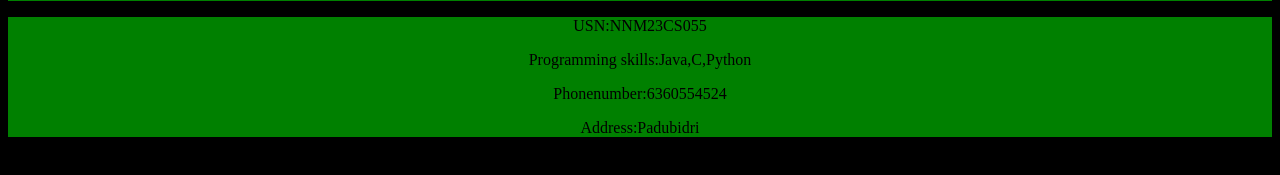
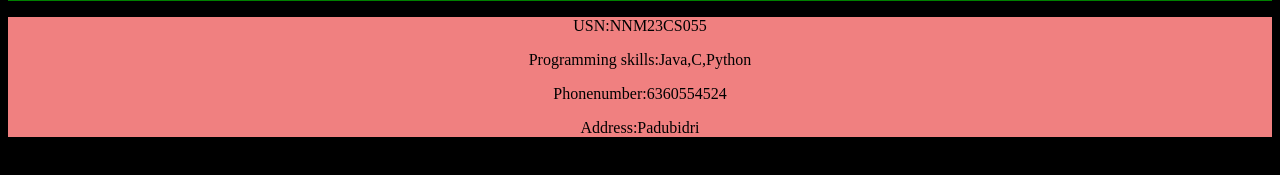
Before and after one commit to darshan-055/profiledarsh1, a plain HTML site: page index.html in a window 1280 px wide. Shown: the part 99-274 px from the top of the page. Drawn offline with Linux system fonts and the light colour scheme.

Commit message:
Update main.css

```diff
--- a/main.css
+++ b/main.css
@@ -6,5 +6,5 @@ h1{
 }
 
 #B{
-    background-color:green;
+    background-color:lightcoral;
 }
```
